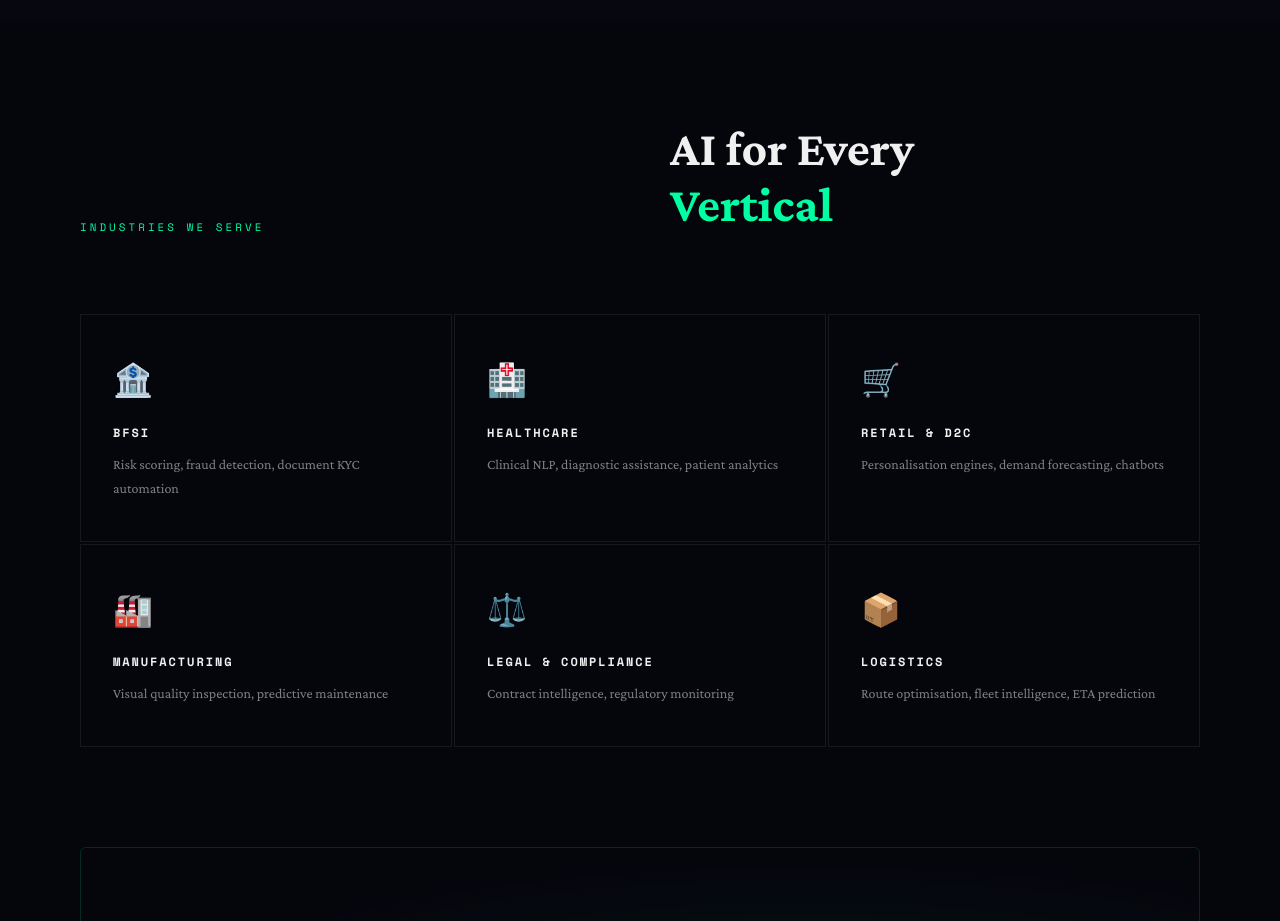
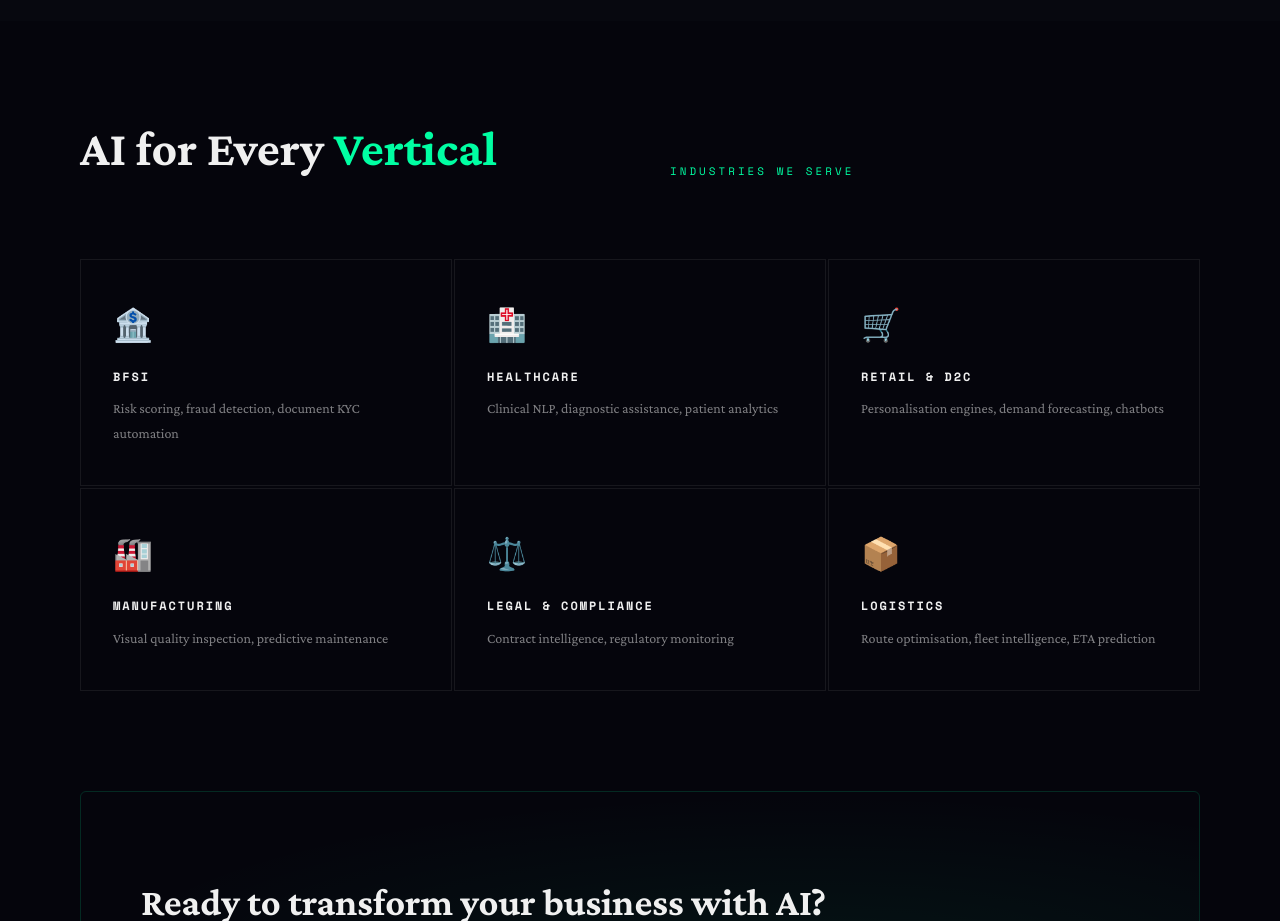
Before and after one commit to Prakharbansall/RESONERAA, a React (Vite) app: page / in a window 1280 px wide. Shown: the part 2700-3621 px from the top of the page. Built offline with nearby package versions, Linux system fonts and the light colour scheme.

Commit message:
your message

```diff
--- a/src/pages/Company.jsx
+++ b/src/pages/Company.jsx
@@ -169,8 +169,8 @@ export default function Company({ onNav }) {
       {/* VALUES */}
       <section className="co-values">
         <div className="co-values__header">
+          <h2 className="section-title">Principles That <span className="accent">Drive Us</span></h2>
           <span className="section-eyebrow">OUR VALUES</span>
-          <h2 className="section-title">Principles That<br/><span className="accent">Drive Us</span></h2>
         </div>
         <div className="co-values__grid">
           {values.map(v => (
--- a/src/pages/Home.jsx
+++ b/src/pages/Home.jsx
@@ -243,8 +243,9 @@ export default function Home({ onNav }) {
       {/* ── INDUSTRIES ── */}
       <section className="industries-section">
         <div className="industries-header">
+
+          <h2 className="section-title">AI for Every <span className="accent">Vertical</span></h2>
           <span className="section-eyebrow">INDUSTRIES WE SERVE</span>
-          <h2 className="section-title">AI for Every<br/><span className="accent">Vertical</span></h2>
         </div>
         <div className="industries-grid">
           {industries.map(ind => (
--- a/src/pages/Insights.jsx
+++ b/src/pages/Insights.jsx
@@ -128,8 +128,8 @@ export default function Insights() {
       {/* AI TOPICS */}
       <section className="ins-topics">
         <div className="ins-topics__header">
-          <span className="section-eyebrow">EXPLORE TOPICS</span>
           <h2 className="section-title">What We Write <span className="accent">About</span></h2>
+           <span className="section-eyebrow">EXPLORE TOPICS</span>
         </div>
         <div className="ins-topics__grid">
           {[
--- a/src/pages/Platform.jsx
+++ b/src/pages/Platform.jsx
@@ -169,8 +169,8 @@ export default function Platform({ onNav }) {
       {/* DEPLOYMENT */}
       <section className="plt-deploy">
         <div className="plt-deploy__header">
-          <span className="section-eyebrow">DEPLOYMENT OPTIONS</span>
-          <h2 className="section-title">Deploy Anywhere,<br/><span className="accent">Your Way</span></h2>
+          <h2 className="section-title ">Deploy Anywhere, <span className="accent">Your Way</span></h2>
+             <span className="section-eyebrow">DEPLOYMENT OPTIONS</span>
         </div>
         <div className="plt-deploy__grid">
           {[
```
